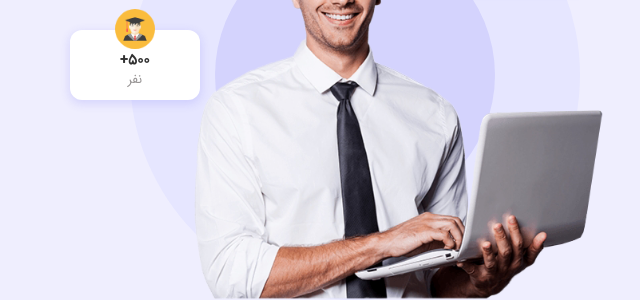
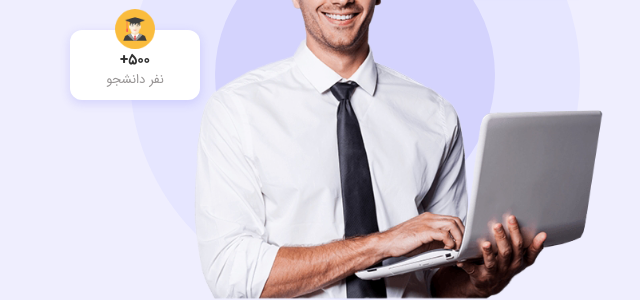
Before and after one commit to garcetender7/kafelearn, a website: page index.html in a window 1280 px wide. Shown: the part 260-561 px from the top of the page, 0-640 px from the left. Drawn offline with Linux system fonts and the light colour scheme.

Commit message:
Update index.html

```diff
--- a/index.html
+++ b/index.html
@@ -78,7 +78,7 @@
                 <div class="counter_box">
                     <img src="images/basic-img/icon2.png" alt="">
                     <span>500+</span>
-                    <p>نفر </p>
+                    <p>نفر دانشجو</p>
                 </div>
             </div>
 
```
